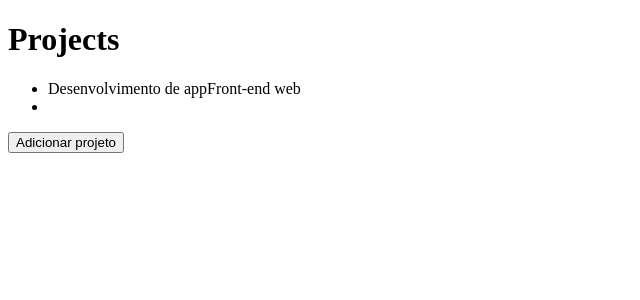
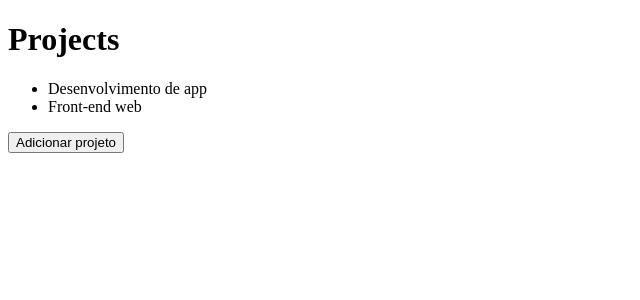
Before and after one commit to Ambrosy/GoStack, a React app in the folder 02_Front-end_com_ReactJS/frontend/: page / in a window 1280 px wide. Shown: the top 300 px of the page, without its empty margins (0-640 px from the left). Built offline with nearby package versions, Linux system fonts and the light colour scheme.

Commit message:
Update App.js

```diff
--- a/02_Front-end_com_ReactJS/frontend/src/App.js
+++ b/02_Front-end_com_ReactJS/frontend/src/App.js
@@ -3,11 +3,11 @@ import React,{ useState } from 'react';
 import Header from "./components/Header";
 
 function App(){
-    const projects = useState(['Desenvolvimento de app','Front-end web']);
+    const [projects,setProjects] = useState(['Desenvolvimento de app','Front-end web']);
 
     function handleAddProject(){
         projects.push(`Novo projeto ${Date.now()}`);
-
+        //setProjects
         console.log(projects);
     }
 
```
